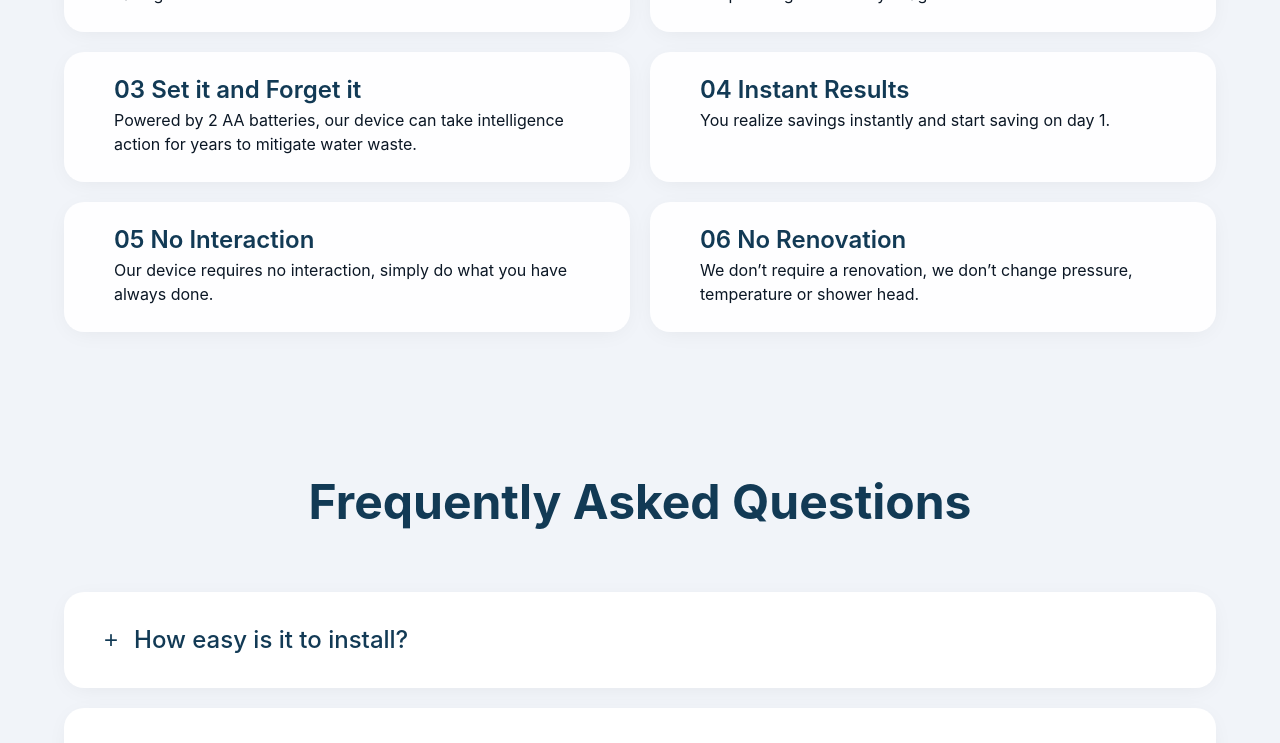
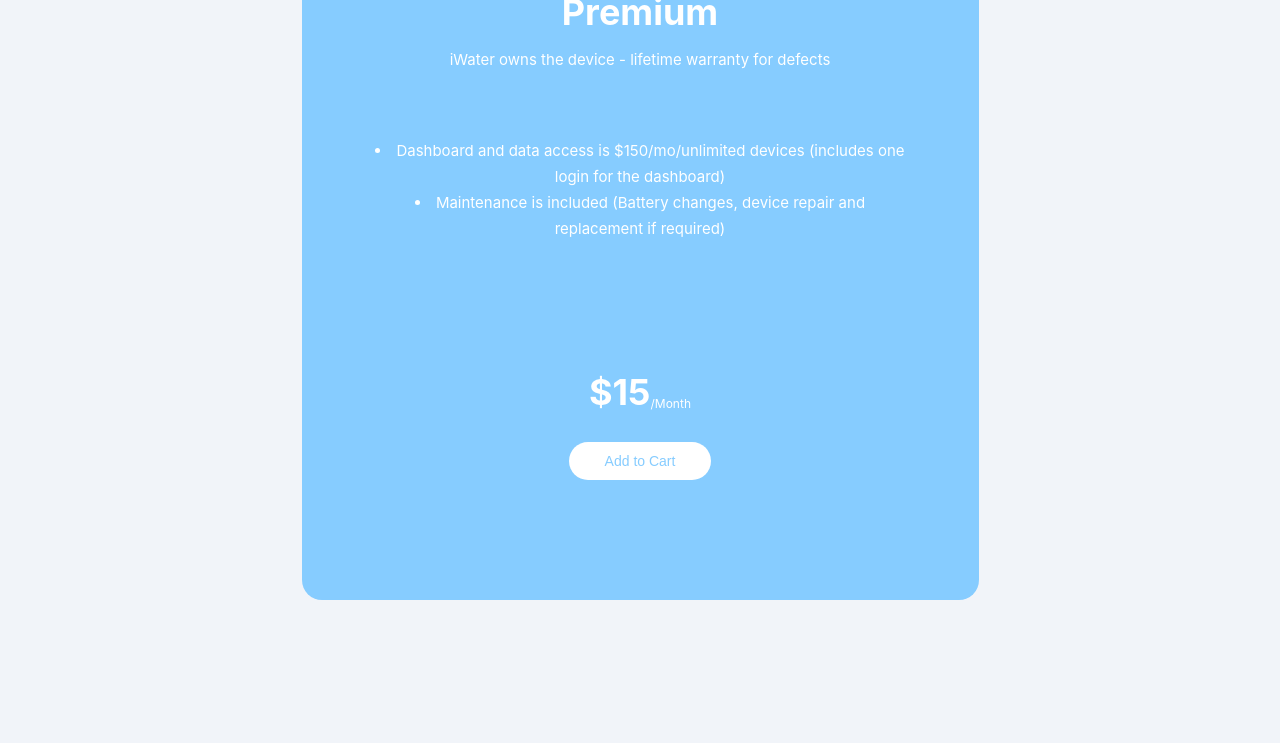
Before and after one commit to Nodirbek-py/iwater, a Next.js app: page /precheckout in a window 1280 px wide. Shown: the part 774-1517 px from the top of the page. Built offline with nearby package versions, Linux system fonts and the light colour scheme.

Commit message:
precheckout page is finished

```diff
--- a/components/Cards2/index.jsx
+++ b/components/Cards2/index.jsx
@@ -1,5 +1,5 @@
-import Card from "./Card";
-import { cards } from "./config";
+import ProductCard from "../ProductCard";
+import { cards } from "../config";
 import { Wrapper, CardWrapper } from "./style";
 
 const Cards2 = () => {
@@ -7,7 +7,7 @@
     <Wrapper>
       {cards.map((item, key) => (
         <CardWrapper key={key}>
-          <Card
+          <ProductCard
             img={item.img}
             title={item.title}
             warranty={item.warranty}
--- /dev/null
+++ b/components/CheckoutCard/index.jsx
@@ -0,0 +1,25 @@
+import ProductCard from "../ProductCard";
+import { cards } from "../config";
+
+import { Wrapper } from "./style";
+
+const CheckoutCard = () => {
+  const item = cards[1];
+
+  return (
+    <Wrapper>
+      <ProductCard
+        img={item.img}
+        title={item.title}
+        warranty={item.warranty}
+        info={item.info}
+        price={item.price.amount}
+        per={item.price.per}
+        cardType={item.cardType}
+        buttonTitle={"Add to Cart"}
+      />
+    </Wrapper>
+  );
+};
+
+export default CheckoutCard;
--- /dev/null
+++ b/components/CheckoutCard/style.js
@@ -0,0 +1,36 @@
+import styled from "styled-components";
+
+export const Wrapper = styled.div`
+  width: 100%;
+  max-width: 757px;
+  margin: 0 auto;
+  margin-top: 210px;
+  text-align: center;
+  padding: 0 40px;
+
+  & > div {
+    padding: 0 50px;
+
+    @media (max-width: 640px) {
+      padding: 0;
+    }
+
+    @media (max-width: 440px) {
+      height: 690px;
+    }
+  }
+
+  & .price-wrapper {
+    bottom: 100px;
+
+    @media (max-width: 440px) {
+      bottom: 20px;
+    }
+  }
+
+  & .ulist {
+    @media (min-width: 440px) {
+      margin-top: 60px;
+    }
+  }
+`;
--- a/components/Cards2/Card/index.jsx
+++ b/components/ProductCard/index.jsx
@@ -1,6 +1,6 @@
 import Image from "next/image";
-import Text from "../../../shared/text";
-import Button from "../../../shared/button";
+import Text from "../../shared/text";
+import Button from "../../shared/button";
 import {
   Wrapper,
   ImageWrapper,
@@ -11,7 +11,16 @@
   ContentWrapper,
 } from "./style";
 
-const Card = ({ img, title, warranty, info, price, per, cardType }) => {
+const ProductCard = ({
+  img,
+  title,
+  warranty,
+  info,
+  price,
+  per,
+  cardType,
+  buttonTitle,
+}) => {
   return (
     <Wrapper cardType={cardType}>
       <ImageWrapper cardType={cardType}>
@@ -27,23 +36,23 @@
           {title}
         </Text>
         <Text align="center">{warranty}</Text>
-        <UList>
+        <UList className="ulist">
           {info.map((item, key) => (
             <li key={key}>{item}</li>
           ))}
         </UList>
-        <PriceWrapper>
+        <PriceWrapper className="price-wrapper">
           <Price>
             <Text type="h3" align="center">
               {price}
             </Text>
             <Text type="p">{per}</Text>
           </Price>
-          <Button text="Buy Now" />
+          <Button text={buttonTitle ? buttonTitle : "Buy Now"} />
         </PriceWrapper>
       </ContentWrapper>
     </Wrapper>
   );
 };
 
-export default Card;
+export default ProductCard;
--- a/components/Cards2/Card/style.js
+++ b/components/ProductCard/style.js
@@ -68,6 +68,9 @@
 
 export const PriceWrapper = styled.div`
   position: absolute;
+  display: flex;
+  flex-direction: column;
+  align-items: center;
   bottom: 40px;
 `;
 
--- a/pages/precheckout/index.jsx
+++ b/pages/precheckout/index.jsx
@@ -3,19 +3,23 @@
 import FAQ from "../../components/FAQ";
 import Dashboard from "../../components/Dashboard";
 import Mentions from "../../components/Mentions";
+import CheckoutCard from "../../components/CheckoutCard";
 import { precheckout } from "../../config/pages";
+
+import { Wrapper } from "./style";
 
 export default function PreCheckout() {
   return (
-    <div>
+    <Wrapper>
       <Jumbotron
         title={precheckout.jumbotron.title}
         body={precheckout.jumbotron.body}
       />
+      <CheckoutCard />
       <Features />
       <FAQ />
       <Dashboard />
       <Mentions />
-    </div>
+    </Wrapper>
   );
 }
--- /dev/null
+++ b/pages/precheckout/style.js
@@ -0,0 +1,5 @@
+import styled from "styled-components";
+
+export const Wrapper = styled.div`
+  padding-bottom: 140px;
+`;
```
Also changed, not shown: components/config.js (renamed from components/Cards2/config.js).
